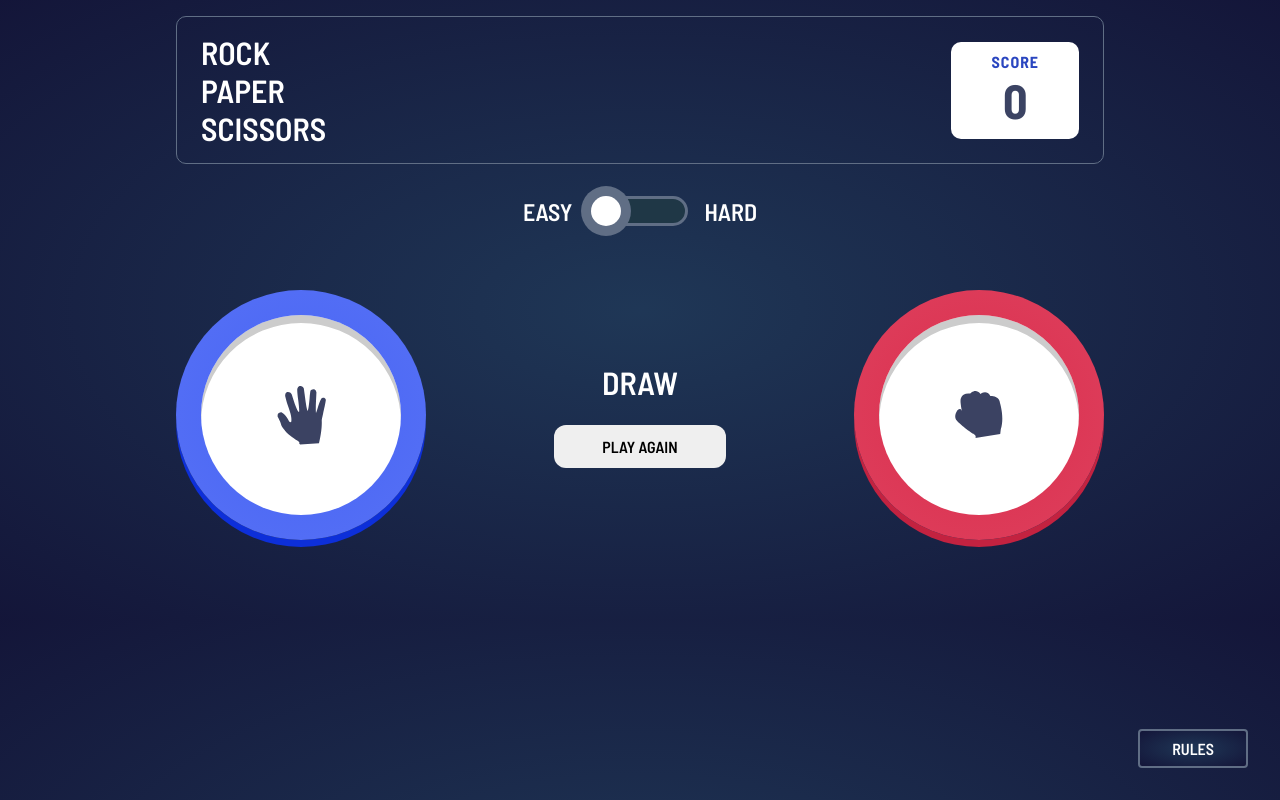
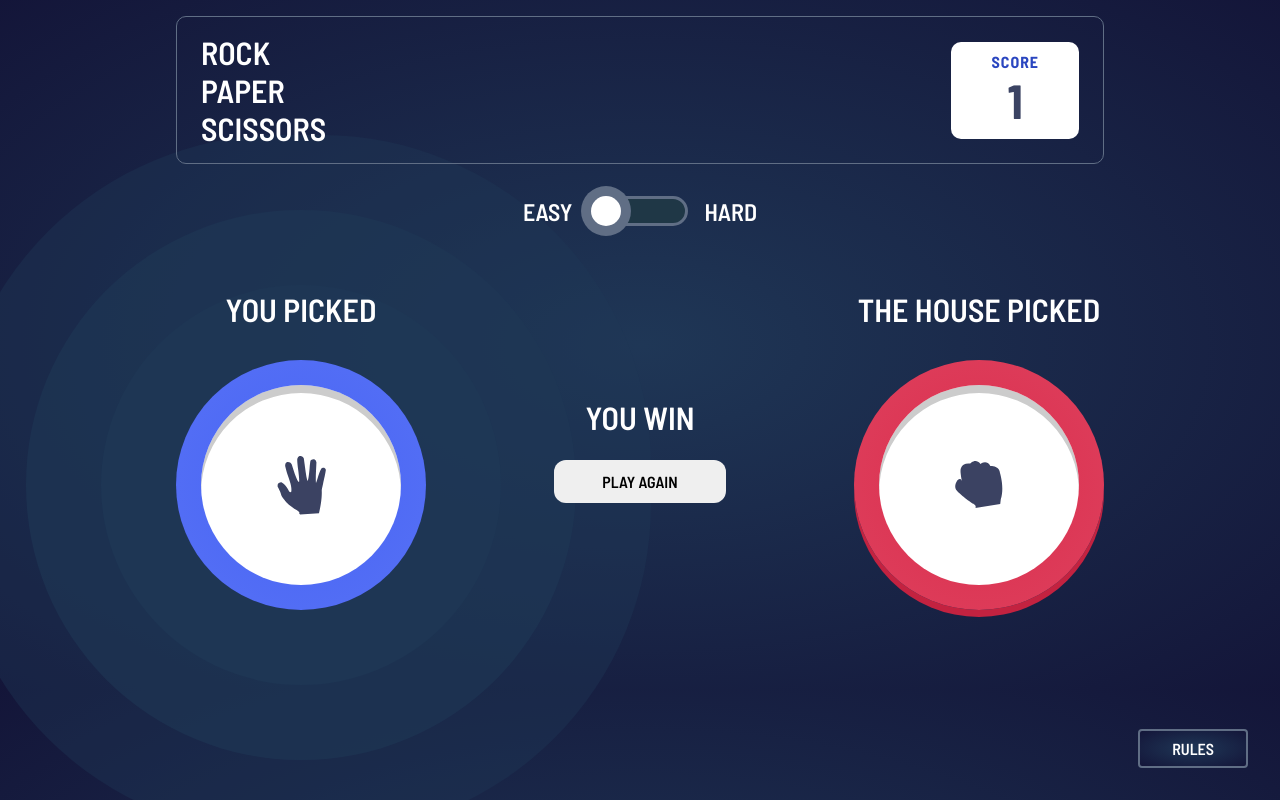
Before and after one commit to thomasluizon/rock-paper-scissors-react, a React (Vite) app: page / in a window 1280 px wide. Both pictures are taken after a click on the element 510 px from the left and 385 px from the top of the page. Built offline with nearby package versions, Linux system fonts and the light colour scheme.

Commit message:
added gaming logic

```diff
--- a/src/App.jsx
+++ b/src/App.jsx
@@ -1,5 +1,5 @@
 import Layout from './function/Layout';
-import { useState } from 'react';
+import { useEffect, useState } from 'react';
 import Header from './components/Header';
 import Game from './components/Game';
 import Selector from './components/Selector';
--- a/src/components/Game.jsx
+++ b/src/components/Game.jsx
@@ -17,6 +17,19 @@ import Lizard from '../assets/images/icon-lizard.svg';
 const Game = styled.main`
    width: 100%;
    margin: 4rem auto;
+
+   .wrapper {
+      display: flex;
+      flex-direction: column;
+      gap: 2rem;
+
+      h4 {
+         color: white;
+         font-size: 2rem;
+         text-transform: uppercase;
+         text-align: center;
+      }
+   }
 `;
 
 const Connector = styled.div`
@@ -134,55 +147,9 @@ const ConnectorSecret = styled.div`
 `;
 
 export default props => {
-   const [computer, setComputer] = useState(null);
-   const [player, setPlayer] = useState(null);
-   const [winCondition, setWinCondition] = useState(null);
-
-   const winner = () => {
-      if (player === computer) {
-         setWinCondition('draw');
-      } else {
-         if (player === 'rock') {
-            if (computer === 'scissors' || computer === 'lizard') {
-               setWinCondition('win');
-            } else {
-               setWinCondition('lose');
-            }
-         }
-
-         if (player === 'paper') {
-            if (computer === 'rock' || computer === 'spock') {
-               setWinCondition('win');
-            } else {
-               setWinCondition('lose');
-            }
-         }
-
-         if (player === 'scissors') {
-            if (computer === 'paper' || computer === 'lizard') {
-               setWinCondition('win');
-            } else {
-               setWinCondition('lose');
-            }
-         }
-
-         if (player === 'spock') {
-            if (computer === 'scissors' || computer === 'rock') {
-               setWinCondition('win');
-            } else {
-               setWinCondition('lose');
-            }
-         }
-
-         if (player === 'lizard') {
-            if (computer === 'spock' || computer === 'paper') {
-               setWinCondition('win');
-            } else {
-               setWinCondition('lose');
-            }
-         }
-      }
-   };
+   const [player, setPlayer] = useState('');
+   const [computer, setComputer] = useState('');
+   const [winCondition, setWinCondition] = useState('');
 
    const playGame = play => {
       props.setIsPlaying(true);
@@ -203,11 +170,65 @@ export default props => {
       if (computerPlay === 3) computerPlay = 'spock';
       if (computerPlay === 4) computerPlay = 'lizard';
 
+      setPlayer(play);
       setComputer(computerPlay);
-      setPlayer(play);
+   };
 
-      winner();
-   };
+   useEffect(() => {
+      if (player === computer) {
+         setWinCondition('draw');
+      } else {
+         if (player === 'rock') {
+            if (computer === 'scissors' || computer === 'lizard') {
+               setWinCondition('win');
+               props.setScore(curr => curr + 1);
+            } else {
+               setWinCondition('lose');
+               props.setScore(curr => curr - 1);
+            }
+         }
+
+         if (player === 'paper') {
+            if (computer === 'rock' || computer === 'spock') {
+               setWinCondition('win');
+               props.setScore(curr => curr + 1);
+            } else {
+               setWinCondition('lose');
+               props.setScore(curr => curr - 1);
+            }
+         }
+
+         if (player === 'scissors') {
+            if (computer === 'paper' || computer === 'lizard') {
+               setWinCondition('win');
+               props.setScore(curr => curr + 1);
+            } else {
+               setWinCondition('lose');
+               props.setScore(curr => curr - 1);
+            }
+         }
+
+         if (player === 'spock') {
+            if (computer === 'scissors' || computer === 'rock') {
+               setWinCondition('win');
+               props.setScore(curr => curr + 1);
+            } else {
+               setWinCondition('lose');
+               props.setScore(curr => curr - 1);
+            }
+         }
+
+         if (player === 'lizard') {
+            if (computer === 'spock' || computer === 'paper') {
+               setWinCondition('win');
+               props.setScore(curr => curr + 1);
+            } else {
+               setWinCondition('lose');
+               props.setScore(curr => curr - 1);
+            }
+         }
+      }
+   }, [player, computer]);
 
    const defaultGame = (
       <Game>
--- a/src/components/GameButton.jsx
+++ b/src/components/GameButton.jsx
@@ -13,7 +13,7 @@ const GameButton = styled.div`
    border-radius: 50%;
    width: ${props => props.size || buttonSize};
    height: ${props => props.size || buttonSize};
-
+   z-index: ${props => props.index || 0};
    @media screen and (max-width: 470px) {
       width: calc(${buttonSize} * 0.67);
       height: calc(${buttonSize} * 0.67);
@@ -22,7 +22,10 @@ const GameButton = styled.div`
    position: relative;
    transition: 0.2s;
    cursor: pointer;
-   box-shadow: ${props => `0 7px 0 0 ${props.box}`};
+   box-shadow: ${props =>
+      props.win
+         ? '0 0 0 75px hsla(214,47%,23%,80%),0 0 0 150px hsla(214,47%,23%,60%),0 0 0 225px hsla(214,47%,23%,40%)'
+         : `0 7px 0 0 ${props.box}`};
 
    &:hover {
       box-shadow: 1px 1px 10px 5px white;
@@ -56,6 +59,8 @@ export default props => {
          id={props.id}
          colorRadial={props.color}
          size={props.size}
+         win={props.win}
+         index={props.index}
       >
          <Circle img={props.img} />
       </GameButton>
--- a/src/components/Playing.jsx
+++ b/src/components/Playing.jsx
@@ -7,12 +7,12 @@ import Scissors from '../assets/images/icon-scissors.svg';
 import Spock from '../assets/images/icon-spock.svg';
 import Lizard from '../assets/images/icon-lizard.svg';
 import colors from '../function/Colors';
-import { useEffect } from 'react';
 
 const Winner = styled.div`
    display: flex;
    flex-direction: column;
    gap: 1.5rem;
+
    button {
       text-transform: uppercase;
       padding: 0.75rem 3rem;
@@ -76,39 +76,43 @@ export default props => {
       }
    };
 
-   console.log(props);
-
    return (
       <Game>
          <Layout.wrapper align="center" justify="space-between" gap="1rem">
+            <div className="wrapper">
+               <h4>You Picked</h4>
                <GameButton
                   box={setButton(props.player).playerBox}
                   img={setButton(props.player).playerImg}
                   color={setButton(props.player).playerColor}
                   size="250px"
+                  win={props.winCondition === 'win' ? true : false}
+                  index={-1}
                />
+            </div>
             <Winner>
                <h3>
-                  {() => winCond}
-
                   {props.winCondition === 'win'
                      ? 'You win'
                      : props.winCondition === 'lose'
                      ? 'You lose'
-                     : props.winCondition === 'draw'
-                     ? 'Draw'
-                     : 'null'}
+                     : 'Draw'}
                </h3>
                <button onClick={() => props.setIsPlaying(false)}>
                   Play Again
                </button>
             </Winner>
+            <div className="wrapper">
+               <h4>The house picked</h4>
                <GameButton
                   box={setButton(props.computer).playerBox}
                   img={setButton(props.computer).playerImg}
                   color={setButton(props.computer).playerColor}
                   size="250px"
+                  win={props.winCondition === 'lose' ? true : false}
+                  index={-1}
                />
+            </div>
          </Layout.wrapper>
       </Game>
    );
```
Lines whose indentation alone changed are shown as unchanged.
